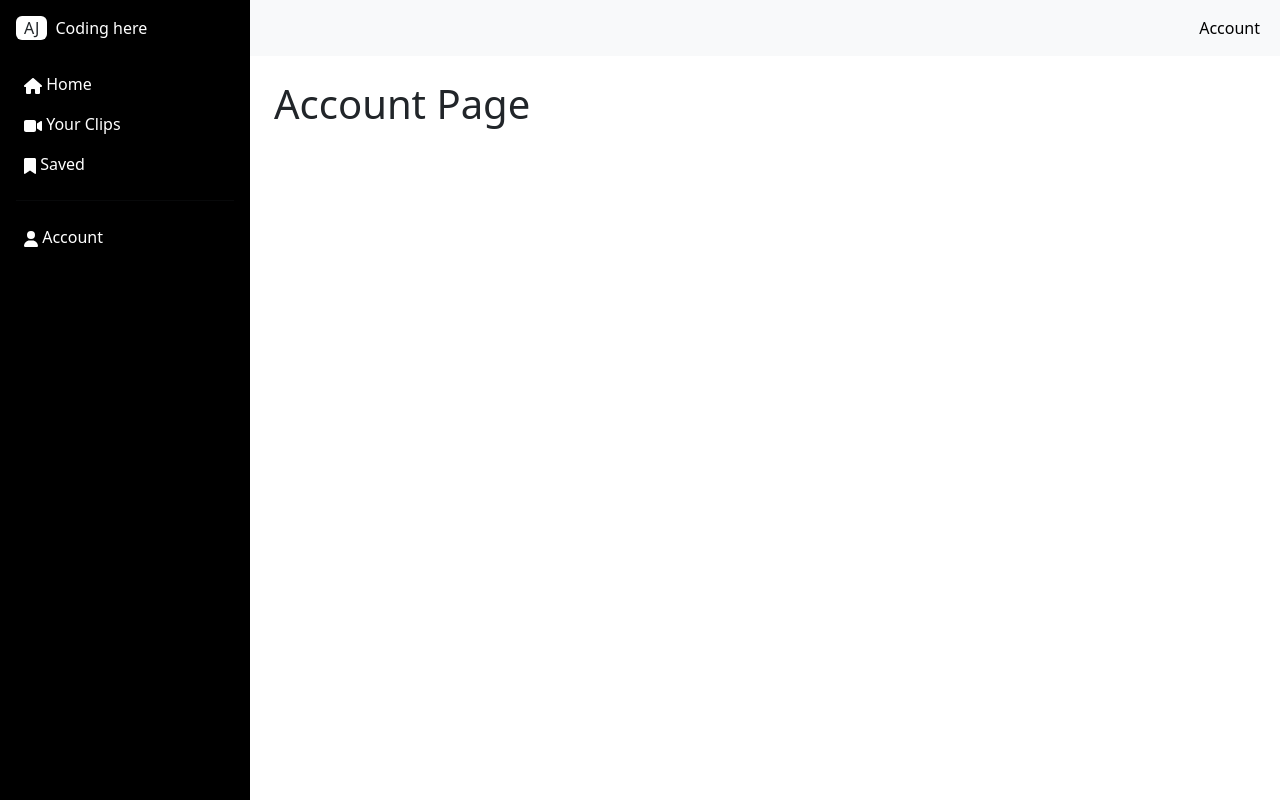
After one commit to AmyJaneUCCS/CS-3300-Project, a Django app: page /user/ in a window 1280 px wide. The commit adds this page. Run offline with Django 4.2, Linux system fonts and the light colour scheme; some libraries are stand-ins or nearby versions.

Commit message:
areilly: Adding a user model and creating different url paths

```diff
--- /dev/null
+++ b/cs3300_project/templates/cs3300_project/account.html
@@ -0,0 +1,8 @@
+<!-- inherit from base.html -->
+{% extends "cs3300_project/base_template.html" %}
+
+<!-- Replace block content in base_template.html -->
+{% block content %}
+<h1>Account Page</h1>
+
+{% endblock %}
--- a/cs3300_project/templates/cs3300_project/base_template.html
+++ b/cs3300_project/templates/cs3300_project/base_template.html
@@ -23,14 +23,14 @@
           <button class="btn d-md-none d-block close-btn px-1 py-0 text-white"><svg xmlns="http://www.w3.org/2000/svg" height="1em" viewBox="0 0 512 512"><path fill="#fff" d="M0 96C0 78.3 14.3 64 32 64H416c17.7 0 32 14.3 32 32s-14.3 32-32 32H32C14.3 128 0 113.7 0 96zM64 256c0-17.7 14.3-32 32-32H480c17.7 0 32 14.3 32 32s-14.3 32-32 32H96c-17.7 0-32-14.3-32-32zM448 416c0 17.7-14.3 32-32 32H32c-17.7 0-32-14.3-32-32s14.3-32 32-32H416c17.7 0 32 14.3 32 32z"/></svg></button>
         </div>
         <ul class="list-unstyled px-2">
-            <li class="active"><a href="{% url 'index' %}" class="text-decoration-none px-3 py-2 d-block"><svg xmlns="http://www.w3.org/2000/svg" height="1em" viewBox="0 0 576 512"><path fill="#fff" d="M575.8 255.5c0 18-15 32.1-32 32.1h-32l.7 160.2c0 2.7-.2 5.4-.5 8.1V472c0 22.1-17.9 40-40 40H456c-1.1 0-2.2 0-3.3-.1c-1.4 .1-2.8 .1-4.2 .1H416 392c-22.1 0-40-17.9-40-40V448 384c0-17.7-14.3-32-32-32H256c-17.7 0-32 14.3-32 32v64 24c0 22.1-17.9 40-40 40H160 128.1c-1.5 0-3-.1-4.5-.2c-1.2 .1-2.4 .2-3.6 .2H104c-22.1 0-40-17.9-40-40V360c0-.9 0-1.9 .1-2.8V287.6H32c-18 0-32-14-32-32.1c0-9 3-17 10-24L266.4 8c7-7 15-8 22-8s15 2 21 7L564.8 231.5c8 7 12 15 11 24z"/></svg> Home</a></li>
-            <li class=""><a href="#" class="text-decoration-none px-3 py-2 d-block"><svg xmlns="http://www.w3.org/2000/svg" height="1em" viewBox="0 0 576 512"><path fill="#fff" d="M0 128C0 92.7 28.7 64 64 64H320c35.3 0 64 28.7 64 64V384c0 35.3-28.7 64-64 64H64c-35.3 0-64-28.7-64-64V128zM559.1 99.8c10.4 5.6 16.9 16.4 16.9 28.2V384c0 11.8-6.5 22.6-16.9 28.2s-23 5-32.9-1.6l-96-64L416 337.1V320 192 174.9l14.2-9.5 96-64c9.8-6.5 22.4-7.2 32.9-1.6z"/></svg> Your Clips</a></li>
-            <li class=""><a href="#" class="text-decoration-none px-3 py-2 d-block"><span><svg xmlns="http://www.w3.org/2000/svg" height="1em" viewBox="0 0 384 512"><path fill="#fff" d="M0 48V487.7C0 501.1 10.9 512 24.3 512c5 0 9.9-1.5 14-4.4L192 400 345.7 507.6c4.1 2.9 9 4.4 14 4.4c13.4 0 24.3-10.9 24.3-24.3V48c0-26.5-21.5-48-48-48H48C21.5 0 0 21.5 0 48z"/></svg> Saved</span></a></li>
+            <li class=""><a href="{% url 'index' %}" class="text-decoration-none px-3 py-2 d-block"><svg xmlns="http://www.w3.org/2000/svg" height="1em" viewBox="0 0 576 512"><path fill="#fff" d="M575.8 255.5c0 18-15 32.1-32 32.1h-32l.7 160.2c0 2.7-.2 5.4-.5 8.1V472c0 22.1-17.9 40-40 40H456c-1.1 0-2.2 0-3.3-.1c-1.4 .1-2.8 .1-4.2 .1H416 392c-22.1 0-40-17.9-40-40V448 384c0-17.7-14.3-32-32-32H256c-17.7 0-32 14.3-32 32v64 24c0 22.1-17.9 40-40 40H160 128.1c-1.5 0-3-.1-4.5-.2c-1.2 .1-2.4 .2-3.6 .2H104c-22.1 0-40-17.9-40-40V360c0-.9 0-1.9 .1-2.8V287.6H32c-18 0-32-14-32-32.1c0-9 3-17 10-24L266.4 8c7-7 15-8 22-8s15 2 21 7L564.8 231.5c8 7 12 15 11 24z"/></svg> Home</a></li>
+            <li class=""><a href="{% url 'yourClips' %}" class="text-decoration-none px-3 py-2 d-block"><svg xmlns="http://www.w3.org/2000/svg" height="1em" viewBox="0 0 576 512"><path fill="#fff" d="M0 128C0 92.7 28.7 64 64 64H320c35.3 0 64 28.7 64 64V384c0 35.3-28.7 64-64 64H64c-35.3 0-64-28.7-64-64V128zM559.1 99.8c10.4 5.6 16.9 16.4 16.9 28.2V384c0 11.8-6.5 22.6-16.9 28.2s-23 5-32.9-1.6l-96-64L416 337.1V320 192 174.9l14.2-9.5 96-64c9.8-6.5 22.4-7.2 32.9-1.6z"/></svg> Your Clips</a></li>
+            <li class=""><a href="{% url 'yourSaved' %}" class="text-decoration-none px-3 py-2 d-block"><span><svg xmlns="http://www.w3.org/2000/svg" height="1em" viewBox="0 0 384 512"><path fill="#fff" d="M0 48V487.7C0 501.1 10.9 512 24.3 512c5 0 9.9-1.5 14-4.4L192 400 345.7 507.6c4.1 2.9 9 4.4 14 4.4c13.4 0 24.3-10.9 24.3-24.3V48c0-26.5-21.5-48-48-48H48C21.5 0 0 21.5 0 48z"/></svg> Saved</span></a></li>
         </ul>
         <hr class="h-color mx-3">
 
         <ul class="list-unstyled px-2">
-          <li class=""><a href="#" class="text-decoration-none px-3 py-2 d-block"><svg xmlns="http://www.w3.org/2000/svg" height="1em" viewBox="0 0 448 512"><path fill="#fff" d="M224 256A128 128 0 1 0 224 0a128 128 0 1 0 0 256zm-45.7 48C79.8 304 0 383.8 0 482.3C0 498.7 13.3 512 29.7 512H418.3c16.4 0 29.7-13.3 29.7-29.7C448 383.8 368.2 304 269.7 304H178.3z"/></svg> Account</a></li>
+          <li class=""><a href="{% url 'yourAccount' %}" class="text-decoration-none px-3 py-2 d-block"><svg xmlns="http://www.w3.org/2000/svg" height="1em" viewBox="0 0 448 512"><path fill="#fff" d="M224 256A128 128 0 1 0 224 0a128 128 0 1 0 0 256zm-45.7 48C79.8 304 0 383.8 0 482.3C0 498.7 13.3 512 29.7 512H418.3c16.4 0 29.7-13.3 29.7-29.7C448 383.8 368.2 304 269.7 304H178.3z"/></svg> Account</a></li>
         </ul>
       </div>
       <div class="content">
@@ -46,7 +46,7 @@
               <div class="collapse navbar-collapse justify-content-end" id="navbarSupportedContent">
                 <ul class="navbar-nav mb-2 mb-lg-0">
                   <li class="nav-item">
-                    <a class="nav-link active" aria-current="page" href="#">Account</a>
+                    <a class="nav-link active" aria-current="page" href="{% url 'yourAccount' %}">Account</a>
                   </li>
                 </ul>
               </div>
--- a/cs3300_project/urls.py
+++ b/cs3300_project/urls.py
@@ -7,4 +7,8 @@ urlpatterns = [
     # views.index is the function defined in views.py
     # name = 'index' parameter is to dynamically create url
     path('', views.index, name='index'),
+    path('user/<int:user_id>/', views.account, name='account'), # Accessing someone else's account
+    path('user/', views.yourAccount, name='yourAccount'), # Accessing your own account
+    path('user/clips', views.yourClips, name='yourClips'), # Accessing your own clips
+    path('user/saved', views.yourSaved, name='yourSaved'), # Accessing your saved clips
 ]
--- a/cs3300_project/views.py
+++ b/cs3300_project/views.py
@@ -3,3 +3,15 @@ from django.shortcuts import render
 # Create your views here.
 def index(request):
     return render(request, 'cs3300_project/index.html')
+
+def account(request, user_id):
+    return render(request, 'cs3300_project/account.html')
+
+def yourAccount(request):
+    return account(request, 1)
+
+def yourClips(request):
+    return render(request, 'cs3300_project/clips.html')
+
+def yourSaved(request):
+    return render(request, 'cs3300_project/saved.html')
```
Also changed, not shown: cs3300_project/models.py (+14 -0 lines), cs3300_project/templates/cs3300_project/clips.html (added, +8 -0 lines), cs3300_project/templates/cs3300_project/saved.html (added, +8 -0 lines).
